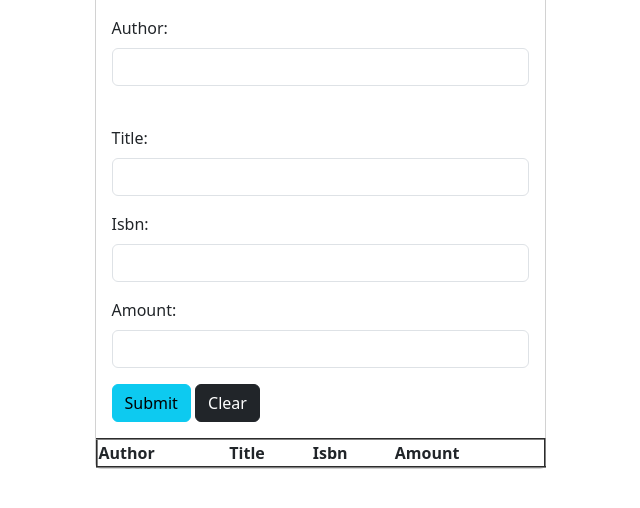
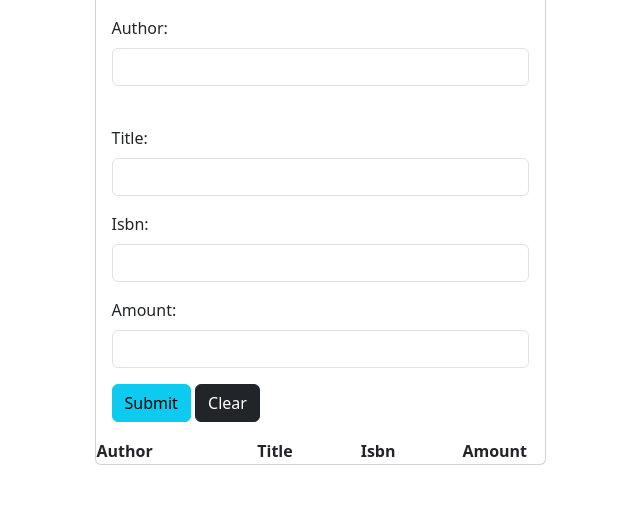
Before and after one commit to koladamy9/book-app, a plain HTML site: page index.html in a window 1280 px wide. Shown: the part 116-624 px from the top of the page, without its empty margins (320-960 px from the left). Drawn offline with nearby package versions, Linux system fonts and the light colour scheme.

Commit message:
second push

```diff
--- a/index.html
+++ b/index.html
@@ -50,7 +50,7 @@
                             </div>
                         </form>
                     </div>
-                    <table border="2" width="450">
+                    <table width="550">
                         <tr>
                             <th >Author</th>
                             <th>Title</th>
```
